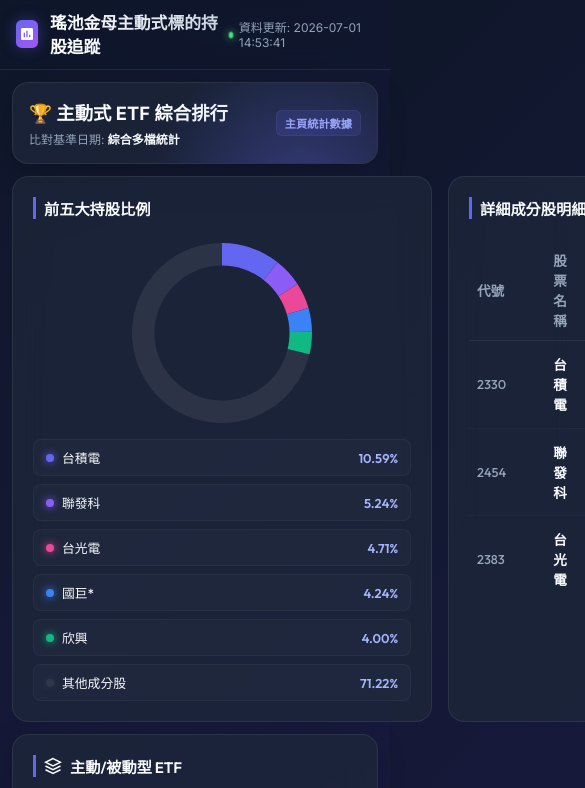
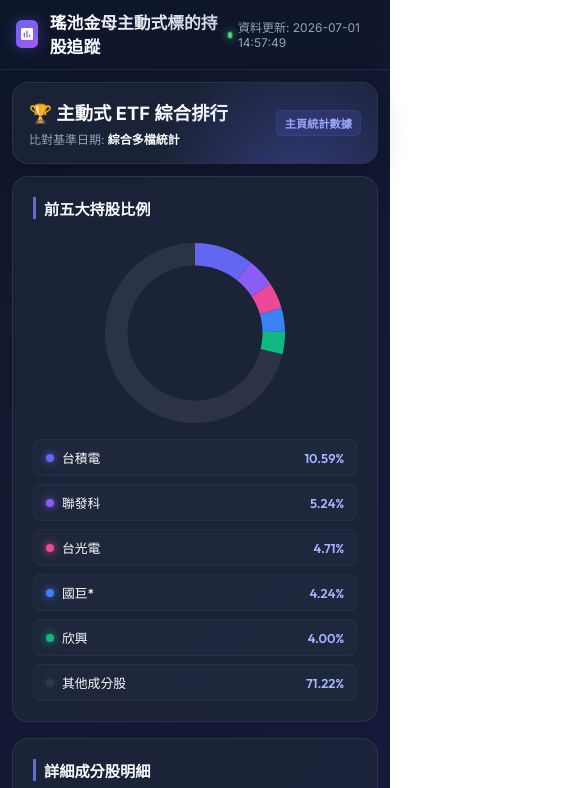
Before and after one commit to bikeweng-debug/investment-tracker, a plain HTML site: page index.html in a window 390 px wide. Shown: the top 788 px of the page, 585 px wide, since content can reach past the window. Drawn offline with nearby package versions, Linux system fonts and the light colour scheme.

Commit message:
Fix details-row layout bug on mobile, stack holdings table under doughnut chart

```diff
--- a/data.js
+++ b/data.js
@@ -1,5 +1,5 @@
 window.dashboardData = {
-  "updateTime": "2026-07-01 14:53:41",
+  "updateTime": "2026-07-01 14:57:49",
   "date": "2026-07-01",
   "results": [
     {
--- a/index.html
+++ b/index.html
@@ -796,6 +796,7 @@
       }
 
       .details-row {
+        display: flex; /* 覆蓋原本的 display: grid */
         flex-direction: column;
         gap: 1rem;
       }
@@ -803,6 +804,7 @@
       .chart-card, .holdings-card {
         width: 100%;
         padding: 1.25rem;
+        min-height: auto; /* 覆寫電腦版的 420px 最小高度 */
       }
 
       .chart-container {
```
Also changed, not shown: 2 other files.
